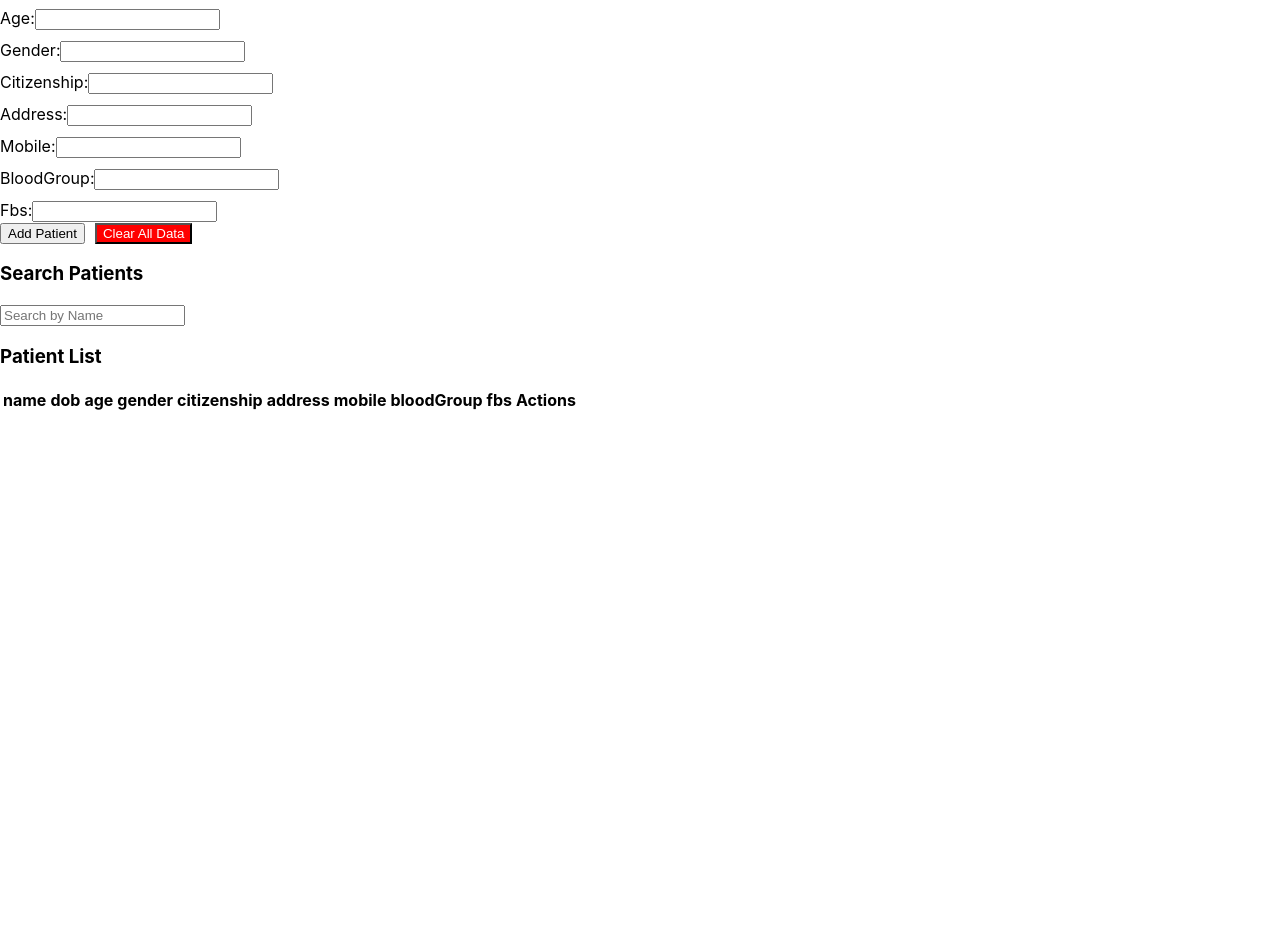
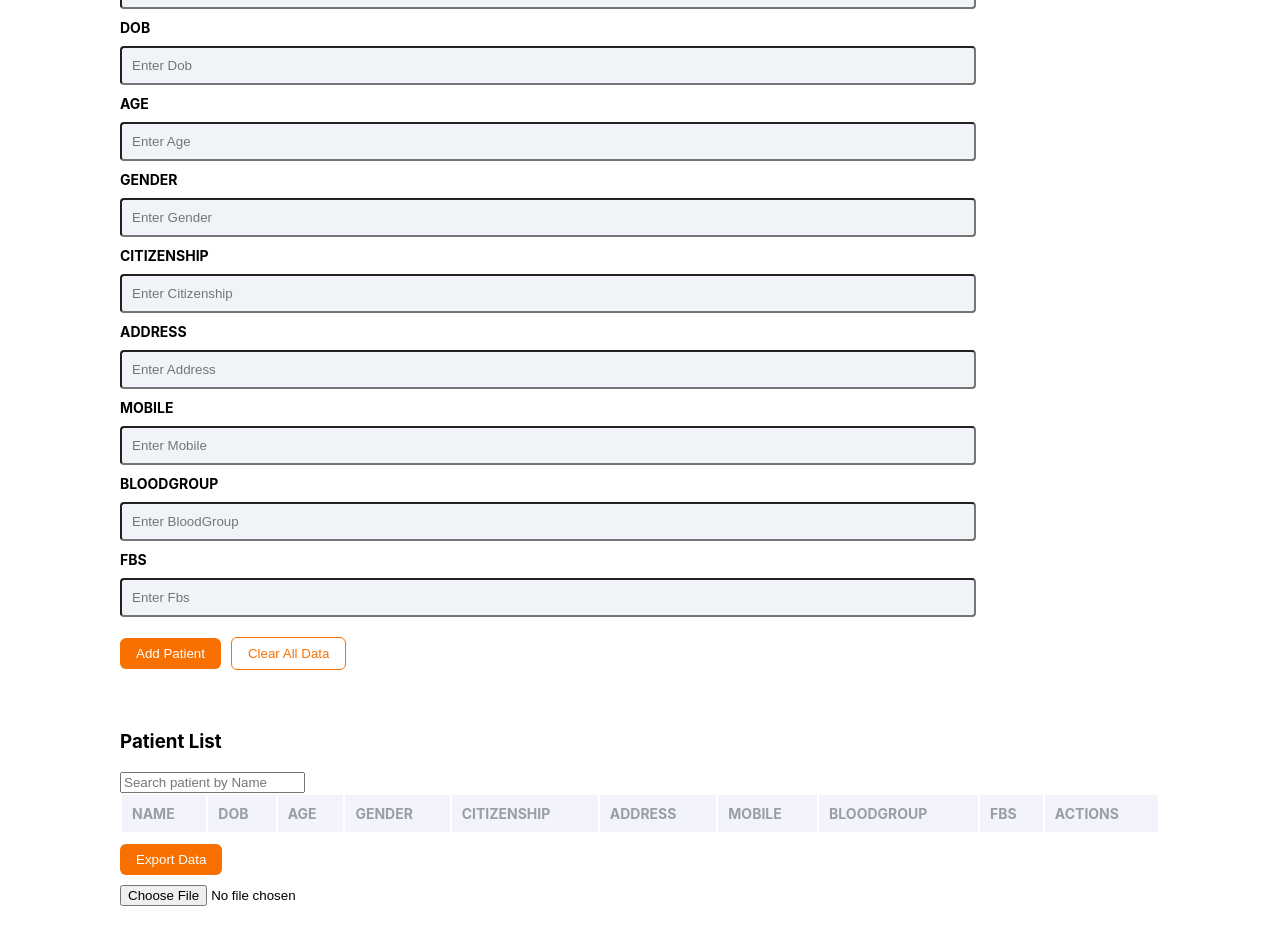
Before and after one commit to Sakarrr/patient-db-manager, a React (Create React App) app: page / in a window 1280 px wide. Shown: the part 181-1126 px from the top of the page. Before the commit the page ends 800 px from the top, so only its background shows below. Built offline with nearby package versions, Linux system fonts and the light colour scheme.

Commit message:
Update - Styling

```diff
--- a/src/PatientManager.js
+++ b/src/PatientManager.js
@@ -13,7 +13,7 @@ const PatientManager = () => {
     address: "",
     mobile: "",
     bloodGroup: "",
-    fbs: ""
+    fbs: "",
   });
   const [search, setSearch] = useState("");
 
@@ -29,7 +29,8 @@ const PatientManager = () => {
   };
 
   const addOrUpdatePatient = async () => {
-    if (Object.values(formData).some(field => !field)) return alert("Please fill all fields!");
+    if (Object.values(formData).some((field) => !field))
+      return alert("Please fill all fields!");
 
     if (editingId) {
       await db.patients.update(editingId, formData);
@@ -39,7 +40,45 @@ const PatientManager = () => {
     }
 
     setPatients(await db.patients.toArray());
-    setFormData({ name: "", dob: "", age: "", gender: "", citizenship: "", address: "", mobile: "", bloodGroup: "", fbs: "" });
+    setFormData({
+      name: "",
+      dob: "",
+      age: "",
+      gender: "",
+      citizenship: "",
+      address: "",
+      mobile: "",
+      bloodGroup: "",
+      fbs: "",
+    });
+  };
+
+  const exportData = async () => {
+    const patients = await db.patients.toArray();
+    const blob = new Blob([JSON.stringify(patients, null, 2)], {
+      type: "application/json",
+    });
+    const url = URL.createObjectURL(blob);
+    const a = document.createElement("a");
+    a.href = url;
+    a.download = "patients_backup.json";
+    document.body.appendChild(a);
+    a.click();
+    document.body.removeChild(a);
+  };
+
+  const importData = async (event) => {
+    const file = event.target.files[0];
+    if (!file) return;
+
+    const reader = new FileReader();
+    reader.onload = async (e) => {
+      const data = JSON.parse(e.target.result);
+      // await db.patients.clear(); // Optional: Clear old data
+      await db.patients.bulkAdd(data);
+      alert("Data imported successfully!");
+    };
+    reader.readAsText(file);
   };
 
   const editPatient = (patient) => {
@@ -59,54 +98,96 @@ const PatientManager = () => {
     }
   };
 
-  const filteredPatients = patients.filter(p => p.name.toLowerCase().includes(search.toLowerCase()));
+  const filteredPatients = patients.filter((p) =>
+    p.name.toLowerCase().includes(search.toLowerCase())
+  );
 
   return (
-    <div>
+    <div className="app-wrapper">
       <h1>Offline Patient Records</h1>
       <h3>{editingId ? "Edit Patient" : "Add Patient"}</h3>
       <div className="patient-inputs">
-        {Object.keys(formData).map(key => (
+        {Object.keys(formData).map((key) => (
           <div key={key}>
-            <label htmlFor={key}>{key.charAt(0).toUpperCase() + key.slice(1)}:</label>
+            <label htmlFor={key}>
+              {key.charAt(0).toUpperCase() + key.slice(1)}
+            </label>
             <input
               value={formData[key]}
               onChange={handleChange}
-              type={key === "dob" ? "date" : "text"}
+              type={"text"}
               name={key}
+              className={key}
+              placeholder={`Enter ${
+                key.charAt(0).toUpperCase() + key.slice(1)
+              }`}
             />
           </div>
         ))}
       </div>
-      <button onClick={addOrUpdatePatient}>{editingId ? "Update" : "Add"} Patient</button>
-      <button onClick={clearAllData} style={{ marginLeft: "10px", backgroundColor: "red", color: "white" }}>Clear All Data</button>
+      <div className="input-btns">
+        <button onClick={addOrUpdatePatient}>
+          {editingId ? "Update" : "Add"} Patient
+        </button>
 
-      <h3>Search Patients</h3>
-      <input value={search} onChange={(e) => setSearch(e.target.value)} placeholder="Search by Name" />
-      <h3>Patient List</h3>
+        <button onClick={clearAllData} className="clear">
+          Clear All Data
+        </button>
+      </div>
+      <div className="patient-list-header">
+        <h3>Patient List</h3>
+        <input
+          value={search}
+          onChange={(e) => setSearch(e.target.value)}
+          placeholder="Search patient by Name"
+        />
+      </div>
       <table>
         <thead>
           <tr>
-            {Object.keys(formData).map(key => <th key={key}>{key}</th>)}
+            {Object.keys(formData).map((key) => (
+              <th key={key}>{key}</th>
+            ))}
             <th>Actions</th>
           </tr>
         </thead>
         <tbody>
-          {filteredPatients.map(p => (
+          {filteredPatients.map((p) => (
             <tr key={p.id}>
-              {Object.keys(formData).map(key => (
-                <td key={key} style={key === "fbs" ? { backgroundColor: p.fbs < 34 ? "red" : p.fbs < 67 ? "yellow" : "green" } : {}}>
+              {Object.keys(formData).map((key) => (
+                <td
+                  key={key}
+                  style={
+                    key === "fbs"
+                      ? {
+                          backgroundColor:
+                            p.fbs < 34
+                              ? "red"
+                              : p.fbs < 67
+                              ? "yellow"
+                              : "green",
+                        }
+                      : {}
+                  }
+                >
                   {p[key]}
                 </td>
               ))}
               <td>
                 <button onClick={() => editPatient(p)}>Edit</button>
-                <button onClick={() => deletePatient(p.id)}>Delete</button>
+                <button onClick={() => deletePatient(p.id)} className="delete">
+                  Delete
+                </button>
               </td>
             </tr>
           ))}
         </tbody>
       </table>
+      <button onClick={exportData} className="export">
+        Export Data
+      </button>{" "}
+      <br />
+      <input type="file" onChange={importData} className="import" />
     </div>
   );
 };
--- a/src/style.scss
+++ b/src/style.scss
@@ -1,6 +1,113 @@
+.app-wrapper {
+  padding: 0 120px 60px 120px;
+}
+
+h1 {
+  text-align: center;
+}
+
 .patient-inputs {
-    display: flex;
-    flex-direction: column;
-    gap: 10px;
-    max-width: 400px;
+  display: flex;
+  flex-direction: column;
+  gap: 10px;
+  max-width: 100%;
+
+  label {
+    display: block;
+    font-size: 14px;
+    font-weight: bold;
+    text-transform: uppercase;
+  }
+
+  input {
+    width: 80%;
+    background-color: #f0f4f9;
+    margin-top: 10px;
+    padding: 10px;
+    border-radius: 4px;
+  }
 }
+
+.input-btns {
+  margin-top: 20px;
+
+  button {
+    padding: 8px 16px;
+    color: #fff;
+    background-color: #f77000;
+    border: none;
+    border-radius: 6px;
+
+    &.clear {
+      color: #f77000;
+      background-color: #fff;
+      margin-left: 10px;
+      border: 1px solid #f77000;
+    }
+
+    &:hover {
+      cursor: pointer;
+    }
+  }
+}
+
+.patient-list-header {
+  margin-top: 60px;
+}
+
+table {
+  width: 100%;
+  max-height: 800px;
+  overflow: scroll;
+
+  tr {
+    &:nth-child(2) {
+      background-color: #f3f4fb;
+    }
+  }
+
+  th {
+    font-size: 14px;
+    text-align: left;
+    text-transform: uppercase;
+    color: #9a9da7;
+    background-color: #f3f4fb;
+    padding: 10px;
+  }
+
+  td {
+    padding: 10px;
+  }
+
+  button {
+    padding: 8px 16px;
+    color: #fff;
+    background-color: #f77000;
+    border: none;
+    border-radius: 6px;
+
+    &.delete {
+      color: #f77000;
+      background-color: #fff;
+      margin-left: 10px;
+      border: 1px solid #f77000;
+    }
+
+    &:hover {
+      cursor: pointer;
+    }
+  }
+}
+
+.export {
+  padding: 8px 16px;
+  color: #fff;
+  background-color: #f77000;
+  margin-top: 10px;
+  border: none;
+  border-radius: 6px;
+}
+
+.import {
+  margin-top: 10px;
+}
```
